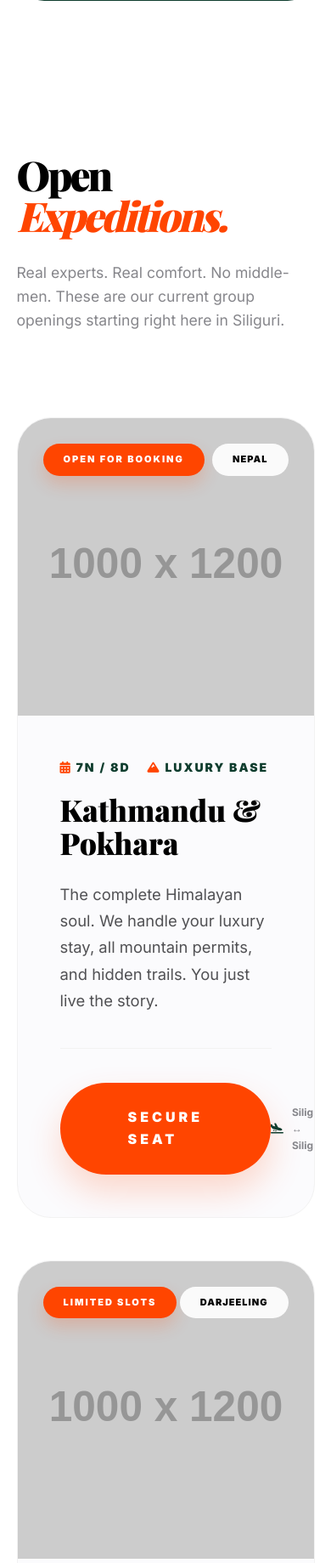
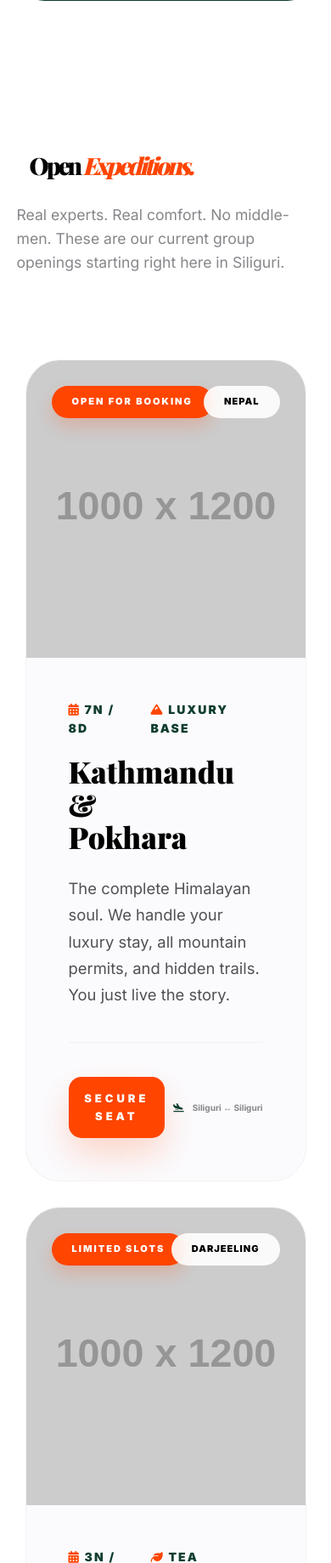
Before and after one commit to tomnnjerry/landing-for-dt, a Django app: template home/templates/index.html in a window 390 px wide. Shown: the part 3710-5549 px from the top of the page at 85% size. Run offline with Django 3.2, Linux system fonts and the light colour scheme; the template is opened without the code that fills it, so the values that code supplies are empty; grey boxes labelled with a size stand in for pictures from a placeholder-image service; some libraries are stand-ins or nearby versions; some web fonts are replaced.

Commit message:
mobile responsive -- and logo

```diff
--- a/home/templates/index.html
+++ b/home/templates/index.html
@@ -602,6 +602,58 @@
         .exp-visual { height: 350px; }
         .exp-name { font-size: 2.2rem; }
     }
+</style>
+
+
+<style>
+    /* --- Mobile Specific Fixes for Expedition Section --- */
+@media (max-width: 768px) {
+    /* 1. Stack the grid vertically */
+    .exp-grid {
+        display: flex !important;
+        flex-direction: column !important;
+        gap: 30px !important;
+        padding: 0 10px !important;
+    }
+
+    /* 2. Adjust the card container */
+    .exp-card {
+        width: 100% !important;
+        margin: 0 auto !important;
+    }
+
+    /* 3. Make the footer (Button + Siliguri tag) fit side-by-side */
+    .exp-footer {
+        display: flex !important;
+        align-items: center !important;
+        justify-content: space-between !important;
+        gap: 10px !important;
+    }
+
+    /* 4. Ensure the Secure Seat button is large and clickable */
+    .pop-btn {
+        flex: 2 !important;
+        padding: 15px 10px !important;
+        font-size: 13px !important;
+        text-align: center !important;
+        border-radius: 15px !important; /* Matches your image style */
+    }
+
+    /* 5. Fix the Siliguri ↔ Siliguri tag so it doesn't overflow */
+    .origin-tag {
+        flex: 1 !important;
+        font-size: 10px !important;
+        line-height: 1.2 !important;
+        text-align: right !important;
+        white-space: nowrap !important;
+    }
+
+    /* 6. Adjust the Title size for mobile screens */
+    .exp-title {
+        font-size: 28px !important;
+        padding: 0 15px !important;
+    }
+}
 </style>
 
 <section class="expedition-wrap">
```
Also changed, not shown: templates/base.html (+128 -4 lines), static/dtlogo.png (added).
